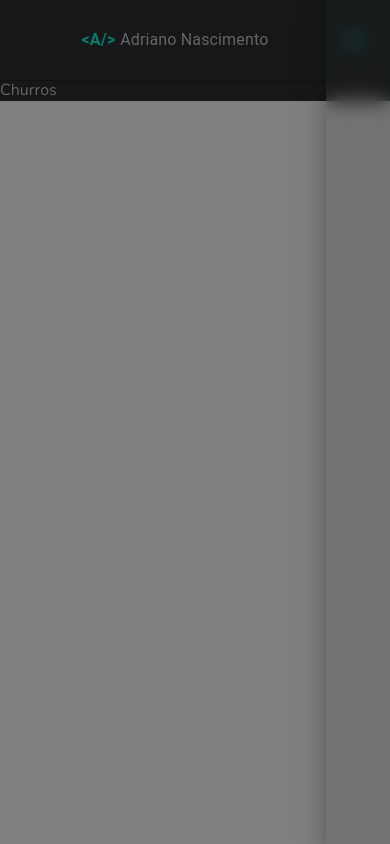
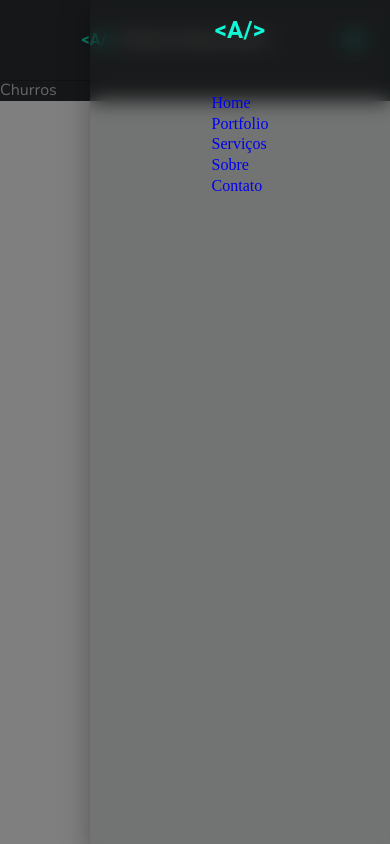
Before and after one commit to adrianodev97/portfolio-web-app, a Next.js app: page / in a window 390 px wide. Both pictures are taken after a click on the button "menu". Built offline with nearby package versions, Linux system fonts and the light colour scheme.

Commit message:
add pages to menu drawer

```diff
--- a/src/components/MUIHeader/components/MUIMenuDrawer/index.tsx
+++ b/src/components/MUIHeader/components/MUIMenuDrawer/index.tsx
@@ -5,6 +5,9 @@ import {
   MUIMenuDrawerLogoContainer,
   MUIMenuDrawerContent,
   MUIStyledMenuDrawer,
+  MUIMenuDrawerLogo,
+  MUIStyledHeaderNavItem,
+  MUIStyledHeaderNavList,
 } from './styles'
 
 import MenuIcon from '@mui/icons-material/Menu'
@@ -12,6 +15,7 @@ import MenuIcon from '@mui/icons-material/Menu'
 import Link from 'next/link'
 import React, { useState } from 'react'
 import { IMenuDrawerProps } from './types'
+import { Typography } from '@mui/material'
 
 // eslint-disable-next-line @typescript-eslint/no-unused-vars
 export const MUIMenuDrawer = ({ pages, socialMedias }: IMenuDrawerProps) => {
@@ -33,8 +37,18 @@ export const MUIMenuDrawer = ({ pages, socialMedias }: IMenuDrawerProps) => {
       >
         <MUIMenuDrawerContent>
           <MUIMenuDrawerLogoContainer>
-            <Link href="/" onClick={() => setOpen(!open)}></Link>
+            <Link href="/" onClick={() => setOpen(!open)}>
+              <MUIMenuDrawerLogo>{'<A/>'}</MUIMenuDrawerLogo>
+            </Link>
           </MUIMenuDrawerLogoContainer>
+
+          <MUIStyledHeaderNavList>
+            {pages.map((page, index) => (
+              <MUIStyledHeaderNavItem key={index}>
+                <Link href={page.href}>{page.title}</Link>
+              </MUIStyledHeaderNavItem>
+            ))}
+          </MUIStyledHeaderNavList>
         </MUIMenuDrawerContent>
       </MUIStyledMenuDrawer>
     </>
--- a/src/components/MUIHeader/components/MUIMenuDrawer/styles.ts
+++ b/src/components/MUIHeader/components/MUIMenuDrawer/styles.ts
@@ -1,6 +1,13 @@
 'use client'
 
-import { styled, IconButton, Box, Drawer, alpha } from '@mui/material'
+import {
+  styled,
+  IconButton,
+  Box,
+  Drawer,
+  alpha,
+  Typography,
+} from '@mui/material'
 
 export const MUIStyledMenuMobileButton = styled(IconButton)(({ theme }) => ({
   [theme.breakpoints.up('md')]: {
@@ -18,9 +25,46 @@ export const MUIStyledMenuDrawer = styled(Drawer)(({ theme }) => ({
 export const MUIMenuDrawerContent = styled(Box)(() => ({
   padding: '1rem 2rem',
   position: 'relative',
+  width: '80vw',
+  maxWidth: '300px',
 }))
 
 export const MUIMenuDrawerLogoContainer = styled(Box)(() => ({
   display: 'flex',
   justifyContent: 'center',
 }))
+
+export const MUIMenuDrawerLogo = styled(Typography)(({ theme }) => ({
+  color: theme.palette.primary.main,
+  fontSize: theme.typography.h4.fontSize,
+  fontWeight: theme.typography.h4.fontWeight,
+  lineHeight: theme.typography.h4.lineHeight,
+}))
+
+export const MUIStyledHeaderNavList = styled('ul')(({ theme }) => ({
+  flexDirection: 'column',
+  alignItems: 'start',
+  width: 'fit-content',
+  margin: '0 auto',
+  padding: theme.spacing(6),
+}))
+
+export const MUIStyledHeaderNavItem = styled('li')(() => ({
+  a: {
+    position: 'relative',
+    textDecoration: 'none',
+  },
+}))
+
+export const MUIStyledHeaderSocialContent = styled('div')<{
+  mobileDisplay: string
+}>(({ theme, mobileDisplay }) => ({
+  display: 'flex',
+  justifyContent: 'space-between',
+  alignItems: 'center',
+  // gap: theme.customLayout.spacing.xs,
+  [theme.breakpoints.down('md')]: {
+    display: mobileDisplay,
+    // padding: theme.customLayout.spacing.xs,
+  },
+}))
```
